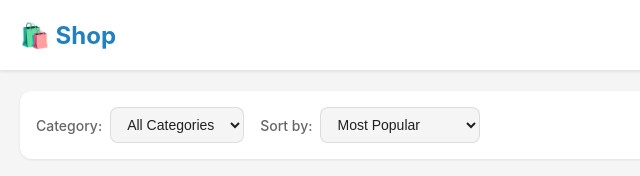
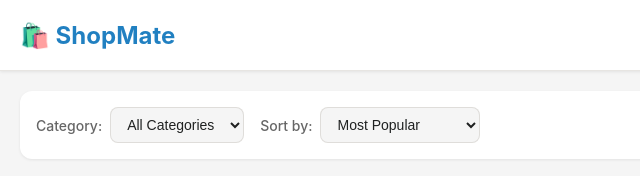
Before and after one commit to mouni-891/Ecommerce, a plain HTML site: page index.html in a window 1280 px wide. Shown: the top 176 px of the page, 0-640 px from the left. Drawn offline with Linux system fonts and the light colour scheme.

Commit message:
updated project files

```diff
--- a/index.html
+++ b/index.html
@@ -9,7 +9,7 @@
 <body>
     <!-- Navbar -->
     <nav class="navbar">
-        <div class="navbar-brand">🛍️ Shop</div>
+        <div class="navbar-brand">🛍️ ShopMate</div>
         <div class="navbar-right">
             <div class="search-bar">
                 <input type="text" placeholder="Search products..." id="searchInput">
```
